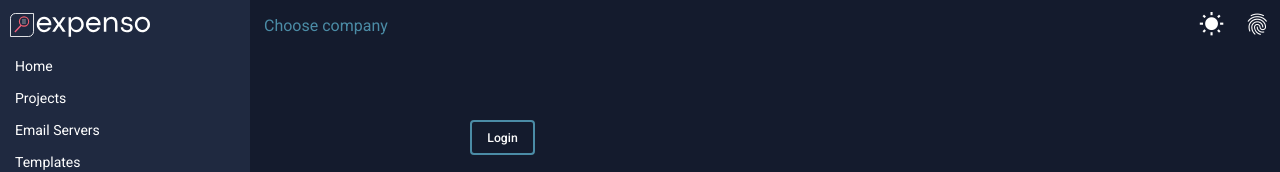
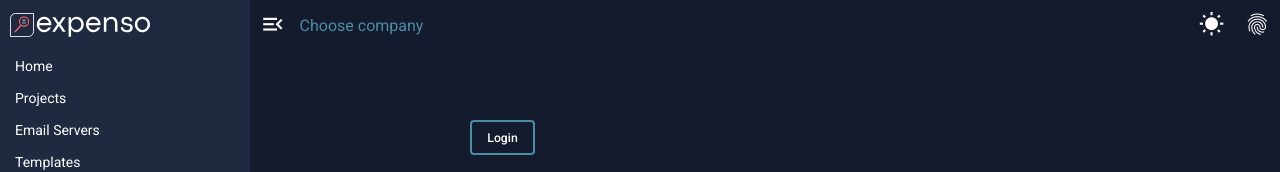
Before and after one commit to ioak-io/fortuna, a React (Create React App) app: page / in a window 1280 px wide. Shown: the top 172 px of the page. Built offline with nearby package versions, Linux system fonts and the light colour scheme; no server answers.

Commit message:
Enable expand collapse of sidebar, even when user has not logged in

```diff
--- a/src/components/Topbar/index.tsx
+++ b/src/components/Topbar/index.tsx
@@ -13,8 +13,8 @@ import ChangeAsset from './ChangeAsset';
 import Header from '../Sidebar/Header';
 
 interface Props {
-    space: string;
-    cookies: any;
+  space: string;
+  cookies: any;
   //   location: any;
   //   match: any;
   hideSidebarOnDesktop?: boolean;
@@ -34,8 +34,16 @@ const Topbar = (props: Props) => {
   return (
     <div className="topbar">
       <div className="topbar--left">
-        {authorization.isAuth && <div className={`${props.hideSidebarOnDesktop ? 'mobile-only' : ''}`}><ExpandIcon /></div>}
-        {props.hideSidebarOnDesktop && <div className="desktop-only"><Logo /></div>}
+        {/* {authorization.isAuth && ( */}
+          <div className={`${props.hideSidebarOnDesktop ? 'mobile-only' : ''}`}>
+            <ExpandIcon />
+          </div>
+        {/* )} */}
+        {props.hideSidebarOnDesktop && (
+          <div className="desktop-only">
+            <Logo />
+          </div>
+        )}
         <div className="topbar--left--nav desktop-only">
           {/* <Links space={props.space}/> */}
           <ChangeAsset space={props.space} />
```
